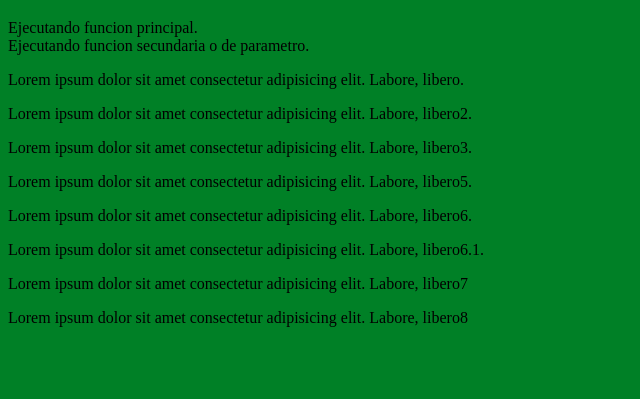
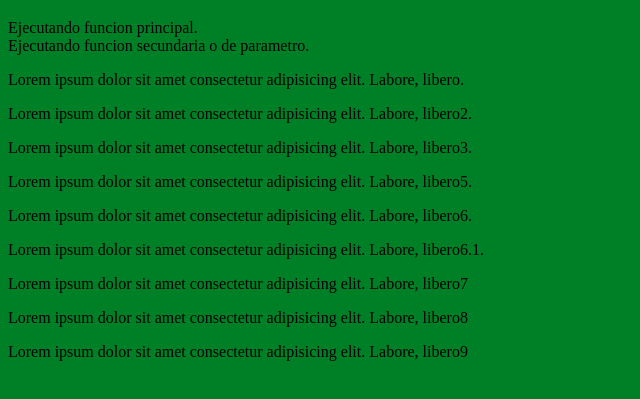
Before and after one commit to Edrson/practica1SA, a plain HTML site: page index.html in a window 1280 px wide. Shown: the part 61-460 px from the top of the page, without its empty margins (0-640 px from the left). Drawn offline with Linux system fonts and the light colour scheme.

Commit message:
se agrega9

```diff
--- a/index.html
+++ b/index.html
@@ -23,6 +23,7 @@
 		<p>Lorem ipsum dolor sit amet consectetur adipisicing elit. Labore, libero6.1.</p>
 		<p>Lorem ipsum dolor sit amet consectetur adipisicing elit. Labore, libero7</p>
 		<p>Lorem ipsum dolor sit amet consectetur adipisicing elit. Labore, libero8</p>
+		<p>Lorem ipsum dolor sit amet consectetur adipisicing elit. Labore, libero9</p>
 	</div>
 </div>
 
```
